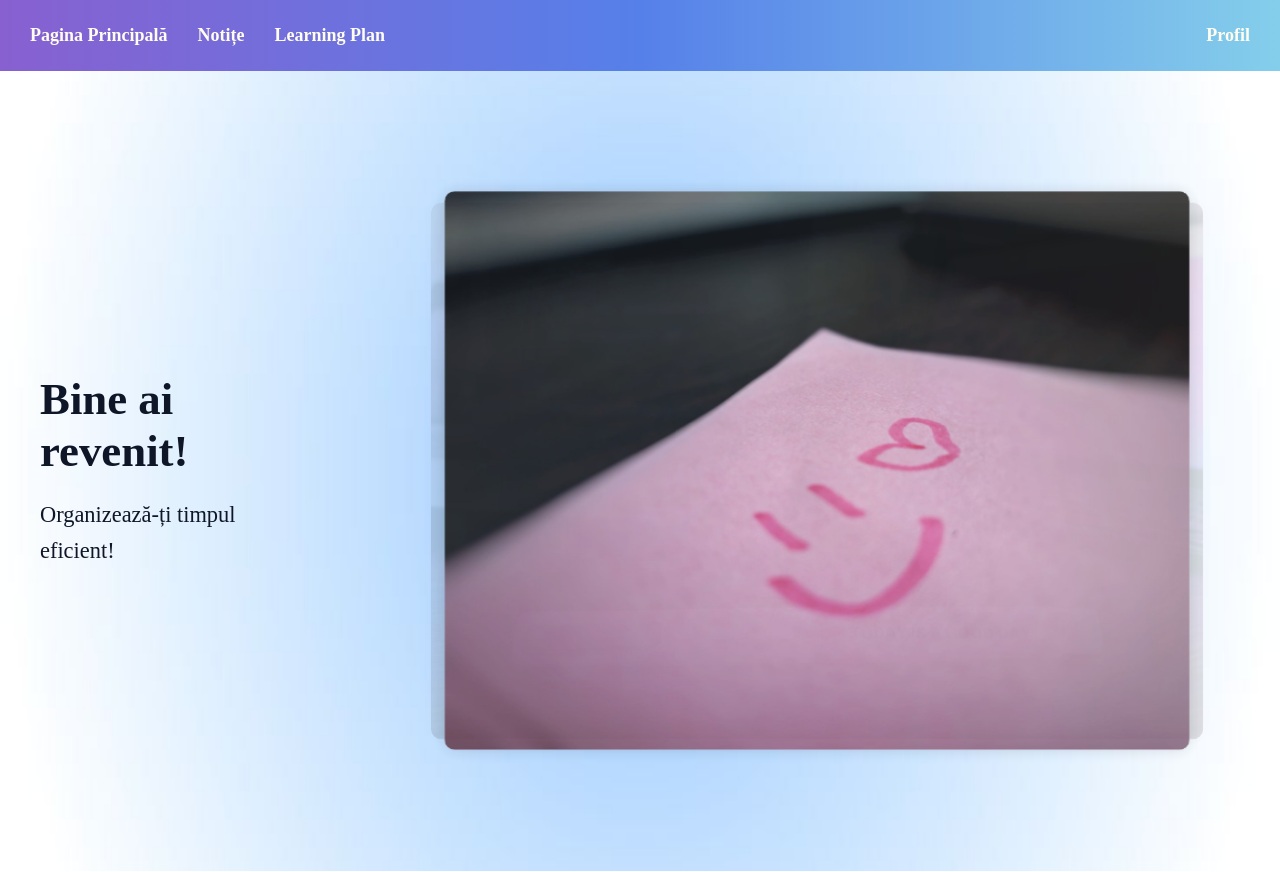
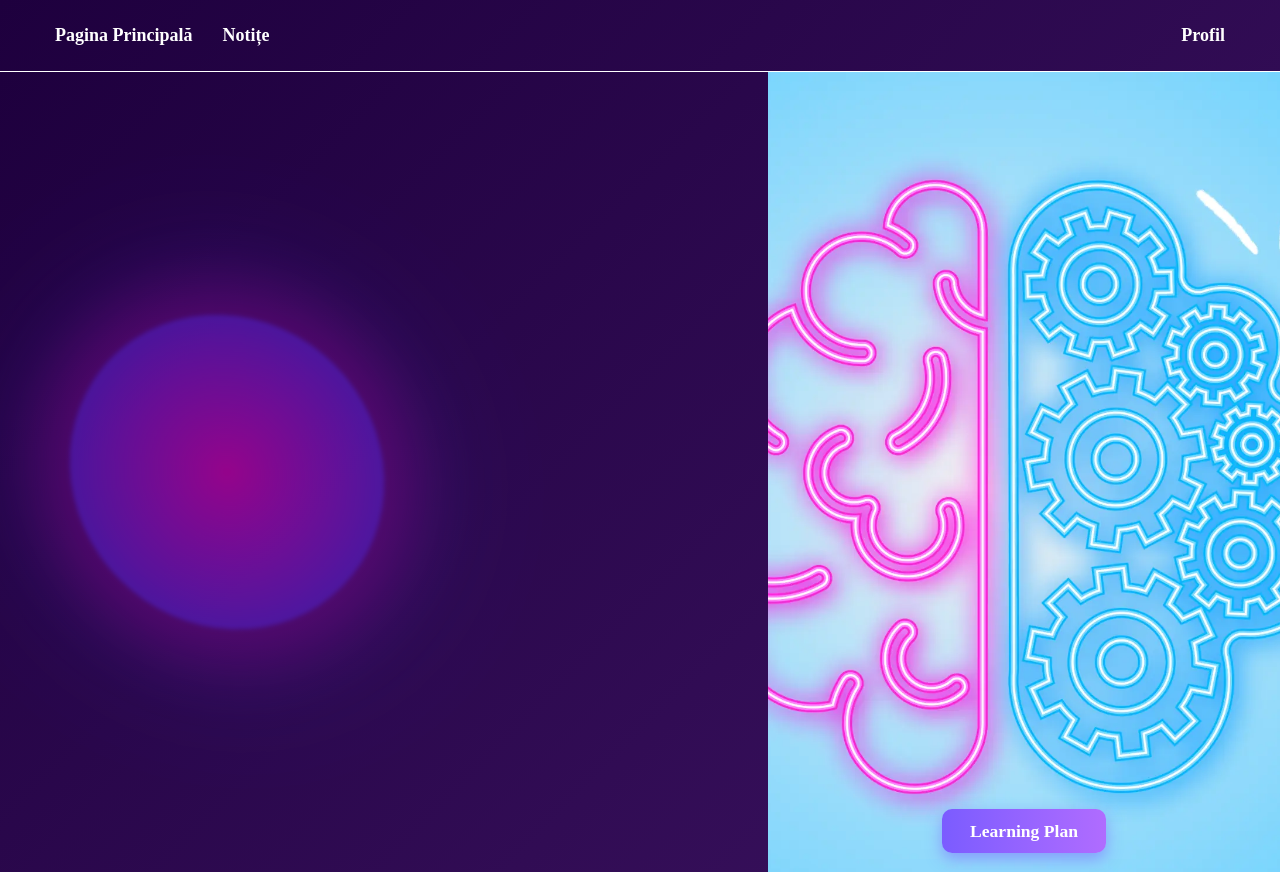
Before and after one commit to Laura-Baluti/IC, a React (Vite) app in the folder Front-End/: page /home in a window 1280 px wide. Built offline with nearby package versions, Linux system fonts and the light colour scheme.

Commit message:
update frontend

```diff
--- a/Front-End/src/App.jsx
+++ b/Front-End/src/App.jsx
@@ -37,7 +37,6 @@ const Navbar = () => {
       <div className="nav-links">
         <a href="/home">Pagina Principală</a>
         <a href="/subjects">Notițe</a>
-        <a href="/learning-plan">Learning Plan</a>
       </div>
       <div className="profile-container">
         <span className="profile-text">Profil</span>
--- a/Front-End/src/Home.css
+++ b/Front-End/src/Home.css
@@ -1,12 +1,135 @@
 .home-wrapper {
   display: flex;
-  height: calc(100vh - 80px); /* ajustează în funcție de navbar */
-  background-image: url("/images/img12.jpg");
-    background-size: cover;
-    background-position: center;
-    background-repeat: no-repeat;
-    min-height: 100vh;
+  height: calc(100vh - 80px);
+ background: linear-gradient(135deg, #1e003e, #3c1361, #ff0080);
+  background-size: 200% 200%;
+  animation: backgroundMove 10s ease infinite;
+  color: white;
+  min-height: 100vh;
   overflow: hidden;
+}
+
+.left-section {
+  width: 60%;
+  position: relative;
+  padding: 40px;
+  display: flex;
+  flex-direction: column;
+  align-items: flex-start;
+  /* restul stilurilor pentru cerc și navbar */
+}
+.right-section {
+  position: relative;
+  width: 40%; /* cum am stabilit */
+  padding: 40px;
+  background-image: url('/images/ai.png'); /* dacă ai fundal */
+  background-size: cover;
+  background-position: center;
+  background-repeat: no-repeat;
+  color: white;
+}
+.learning-btn-container {
+  position: absolute;
+  bottom: 30px;  /* la 30px de jos */
+  left: 50%;
+  transform: translateX(-50%);
+  width: 100%;
+  text-align: center;
+}
+
+.learning-plan-btn {
+  padding: 12px 28px;
+  background: linear-gradient(90deg, #7b5cff, #b06cff);
+  color: white;
+  font-weight: 600;
+  font-size: 1.1rem;
+  text-decoration: none;
+  border-radius: 10px;
+  box-shadow: 0 6px 15px rgba(123, 92, 255, 0.5);
+  transition: background 0.3s ease, box-shadow 0.3s ease;
+}
+
+.learning-plan-btn:hover {
+  background: linear-gradient(90deg, #b06cff, #7b5cff);
+  box-shadow: 0 8px 20px rgba(176, 108, 255, 0.7);
+}
+
+.learning {
+  margin-top: 25px;
+  text-align: center;
+}
+
+.learning a {
+  display: inline-block;
+  padding: 12px 28px;
+  background: linear-gradient(90deg, #7b5cff, #b06cff);
+  color: white;
+  font-weight: 600;
+  font-size: 1.1rem;
+  text-decoration: none;
+  border-radius: 10px;
+  box-shadow: 0 6px 15px rgba(123, 92, 255, 0.5);
+  transition: background 0.3s ease, box-shadow 0.3s ease;
+}
+
+.learning a:hover {
+  background: linear-gradient(90deg, #b06cff, #7b5cff);
+  box-shadow: 0 8px 20px rgba(176, 108, 255, 0.7);
+}
+
+.glow-circle {
+  position: absolute;
+  top: 50%;
+  left: 10%;
+  width: 300px;
+  height: 300px;
+  background: radial-gradient(circle at center, #ff00cc, #3333ff);
+  border-radius: 50%;
+  box-shadow: 0 0 60px 30px rgba(255, 0, 204, 0.4),
+              0 0 100px 60px rgba(51, 51, 255, 0.2);
+  transform: translateY(-50%);
+  z-index: 0;
+  opacity: 0.7;
+  animation: dissolveEffect 7s ease-in-out infinite;
+}
+
+@keyframes dissolveEffect {
+  0% {
+    transform: translateY(-50%) scale(1);
+    filter: blur(0px);
+    opacity: 0.7;
+  }
+  25% {
+    transform: translateY(-50%) scale(1.05) skew(2deg, 2deg);
+    filter: blur(2px);
+    opacity: 0.5;
+  }
+  50% {
+    transform: translateY(-50%) scale(1.2) skew(4deg, 4deg);
+    filter: blur(6px);
+    opacity: 0.3;
+  }
+  75% {
+    transform: translateY(-50%) scale(1.05) skew(2deg, 2deg);
+    filter: blur(2px);
+    opacity: 0.5;
+  }
+  100% {
+    transform: translateY(-50%) scale(1);
+    filter: blur(0px);
+    opacity: 0.7;
+  }
+}
+
+
+
+@keyframes floatCircle {
+  0% {
+    transform: translate(-50%, -50%) scale(1);
+  }
+  100% {
+    transform: translate(-30%, -60%) scale(1.1) rotate(20deg);
+  }
 }
 
 .text-section {
@@ -15,45 +138,18 @@
   display: flex;
   flex-direction: column;
   justify-content: center;
-  color: #333;
+  color: #ffffff;
   z-index: 2;
 }
 
 .text-section h1 {
   font-size: 2.8rem;
-  color: #0e1627;
+  color: #ffffff;
   margin-bottom: 20px;
 }
 
 .text-section p {
   font-size: 1.4rem;
   line-height: 1.6;
-  color: #0e1627;
+  color: #ffffff;
 }
-
-.carousel {
-  position: relative;
-  width: 80%;
-  display: flex;
-  align-items: center;
-  justify-content: center;
-  overflow: hidden;
-}
-
-.carousel-img {
-  position: absolute;
-  width: 80%;
-  max-height: 70%;
-  object-fit: cover;
-  opacity: 0;
-  transform: scale(1.05);
-  transition: opacity 2s ease-in-out, transform 2s ease-in-out;
-  border-radius: 10px;
-  box-shadow: 0 0 15px rgba(0,0,0,0.15);
-}
-
-.carousel-img.active {
-  opacity: 1;
-  transform: scale(1);
-  z-index: 1;
-}
--- a/Front-End/src/Home.jsx
+++ b/Front-End/src/Home.jsx
@@ -32,21 +32,17 @@ const Home = () => {
 
   return (
     <div className="home-wrapper">
-      <div className="text-section">
-        <h1>Bine ai revenit!</h1>
-        <p>{messages[index]}</p>
-      </div>
-      <div className="carousel">
-        {images.map((img, i) => (
-          <img
-            key={i}
-            src={img}
-            className={`carousel-img ${i === index ? 'active' : ''}`}
-            alt={`Slide ${i + 1}`}
-          />
-        ))}
-      </div>
-    </div>
+  <div className="left-section">
+    <div className="glow-circle"></div>
+  </div>
+
+  <div className="right-section">
+  <div className="learning-btn-container">
+    <a href="/learning-plan" className="learning-plan-btn">Learning Plan</a>
+  </div>
+</div>
+</div>
+
   );
 };
 
--- a/Front-End/src/Login.css
+++ b/Front-End/src/Login.css
@@ -59,11 +59,3 @@
     background-color: #5680e9; /* Darker background color on hover */
     text-decoration: none; /* Remove underline on hover */
   }
-
-  body {
-    background-image: url("/images/img12.jpg");
-    background-size: cover;
-    background-position: center;
-    background-repeat: no-repeat;
-    min-height: 100vh;
-  }
--- a/Front-End/src/index.css
+++ b/Front-End/src/index.css
@@ -4,30 +4,32 @@
   padding:0;
 }
 .navbar {
-  background: linear-gradient(to right, #8860d0, #5680e9, #84ceeb); /* Gradient între două culori */
-  color: #fffdef; /* Text alb-crem */
-  padding: 15px;
+  background: transparent;
+  border-bottom: 1px solid white;
+  color: white;
+  padding: 15px 40px;
   display: flex;
   justify-content: space-between;
   align-items: center;
   gap: 20px;
   font-size: 18px;
+  position: relative;
+  z-index: 10;
 }
 
 .navbar a {
-  color:#fffdef;
+  color: white;
   text-decoration: none;
   font-weight: bold;
   padding: 10px 15px;
   border-radius: 3px;
-  transition: color 1s ease;
+  transition: background-color 0.3s ease, color 0.3s ease;
 }
 
 .navbar a:hover {
-  background-color:  #9ddaf9;
-  color: #5680e9;
+  background-color: rgba(255, 255, 255, 0.1);
+  color: #fff;
 }
-
 .profile-container {
   position: relative;
   display: flex;
@@ -42,45 +44,54 @@
   font-weight: bold;
   padding: 10px 15px;
   border-radius: 3px;
-  transition: color 1s ease;
+  transition: background-color 0.3s ease;
+  color: white;
 }
 
 .profile-text:hover {
-  background-color: #9ddaf9;
-  color: #5680e9;
+  background-color: rgba(255, 255, 255, 0.1);
 }
 
-/* Dropdown Menu */
 .dropdown {
   position: absolute;
   top: 100%;
   right: 0;
   display: none;
-  background-color: #84ceeb;
-  box-shadow: 0 8px 16px rgba(0, 0, 0, 0.2);
+  background-color: rgba(0, 0, 0, 0.8);
+  box-shadow: 0 8px 16px rgba(0, 0, 0, 0.3);
   min-width: 160px;
-  z-index: 10; /* Pt a fi deasupra altor elemente */
-  border-radius: 3px;
+  z-index: 10;
+  border-radius: 4px;
 }
+
+.dropdown-content a {
+  color: white;
+  padding: 10px 20px;
+  text-decoration: none;
+  display: block;
+  border-bottom: 1px solid #444;
+  transition: background-color 0.3s ease;
+}
+
+.dropdown-content a:hover {
+  background-color: rgba(255, 255, 255, 0.1);
+}
+
 
 .profile-container:hover .dropdown {
   display: block; /* Afișează dropdown-ul când treci cu mouse-ul pe Profil */
-}
-
-.dropdown-content a {
-  color: #fffdef;
-  padding: 10px 20px;
-  text-decoration: none;
-  display: block;
-  border-bottom: 3px solid white;
-  transition: background-color 1s ease;
 }
 
 .dropdown-content a:last-child {
   border-bottom: none; /* Îndepărtează border-ul de la ultimul link */
 }
 
-.dropdown-content a:hover {
-  color:#5680e9;
-  background-color: #fffdef;
+body {
+  margin: 0;
+  padding: 0;
+  background: linear-gradient(135deg, #1e003e, #3c1361, #ff0080);
+  background-size: 200% 200%;
+  animation: backgroundMove 10s ease infinite;
+  color: white;
+  min-height: 100vh;
 }
```
Also changed, not shown: Front-End/public/images/ai.png (added).
